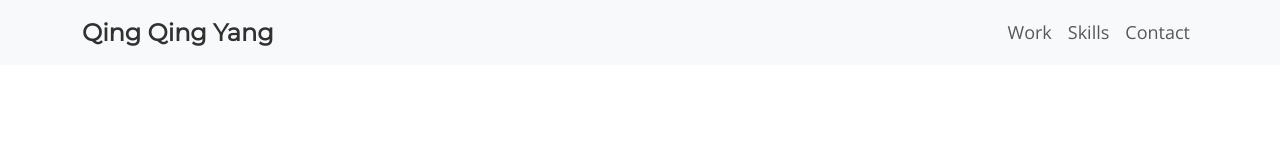
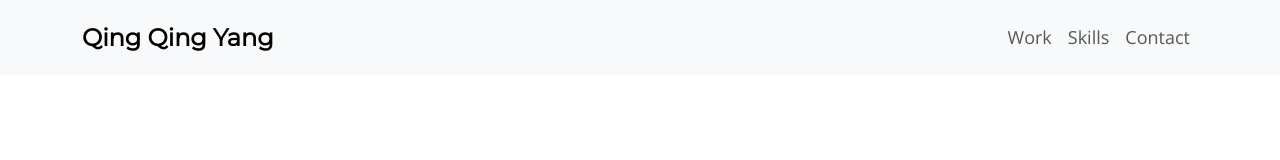
Before and after one commit to qingh2o/Bootstrap-Portfolio, a plain HTML site: page index.html in a window 1280 px wide. Drawn offline with nearby package versions, Linux system fonts and the light colour scheme.

Commit message:
use bootstrap classes style navbar

```diff
--- a/css/style.css
+++ b/css/style.css
@@ -12,12 +12,11 @@ body {
 }
 
 a {
-    color: #313131;
     text-decoration: none;
 }
 
 a:hover {
-    color: #fcbd20;
+    color: #2036fc;
 }
 
 h1, h2, h3, h4, h5, h6 {
@@ -27,21 +26,15 @@ h1, h2, h3, h4, h5, h6 {
 }
 
 /* Navigation bar ============= */
-#mainNav {
-    position: fixed;
-    width: 100%;
-    z-index: 10;
-    background-color: #F8F9FA;
-    transition: 0.8;
-}
 
-.logo {
+.navbar-brand {
     font-family: 'Montserrat';
     font-size: 24px;
     font-weight: 700;
     line-height: 49px;
 }
 
-.navbar-nav {
-    margin-left: auto;
-  }
+.navbar-nav .nav-link:hover {
+   text-decoration: underline 1px solid var(--bs-navbar-hover-color);
+   text-underline-offset: 8px;
+}
--- a/index.html
+++ b/index.html
@@ -24,15 +24,14 @@
 <body id="page-top">
 
   <!-- Navigation -->
-  <nav class="navbar navbar-expand-lg" id="mainNav">
+  <nav class="navbar navbar-expand-lg fixed-top bg-light" id="mainNav">
     <div class="container">
-      <a class="logo" href="#">Qing Qing Yang</a>
-
+      <a class="navbar-brand" href="#">Qing Qing Yang</a>
       <button class="navbar-toggler" type="button" data-bs-toggle="collapse" data-bs-target="#navbarSupportedContent" aria-controls="navbarSupportedContent" aria-expanded="false" aria-label="Toggle navigation">
         <span class="navbar-toggler-icon"></span>
       </button>
 
-      <div class="collapse navbar-collapse">
+      <div class="collapse navbar-collapse justify-content-end">
         <ul class="navbar-nav">
           <li class="nav-item"><a class="nav-link" href="#work">Work</a></li>
           <li class="nav-item"><a class="nav-link" href="#skills">Skills</a></li>
```
